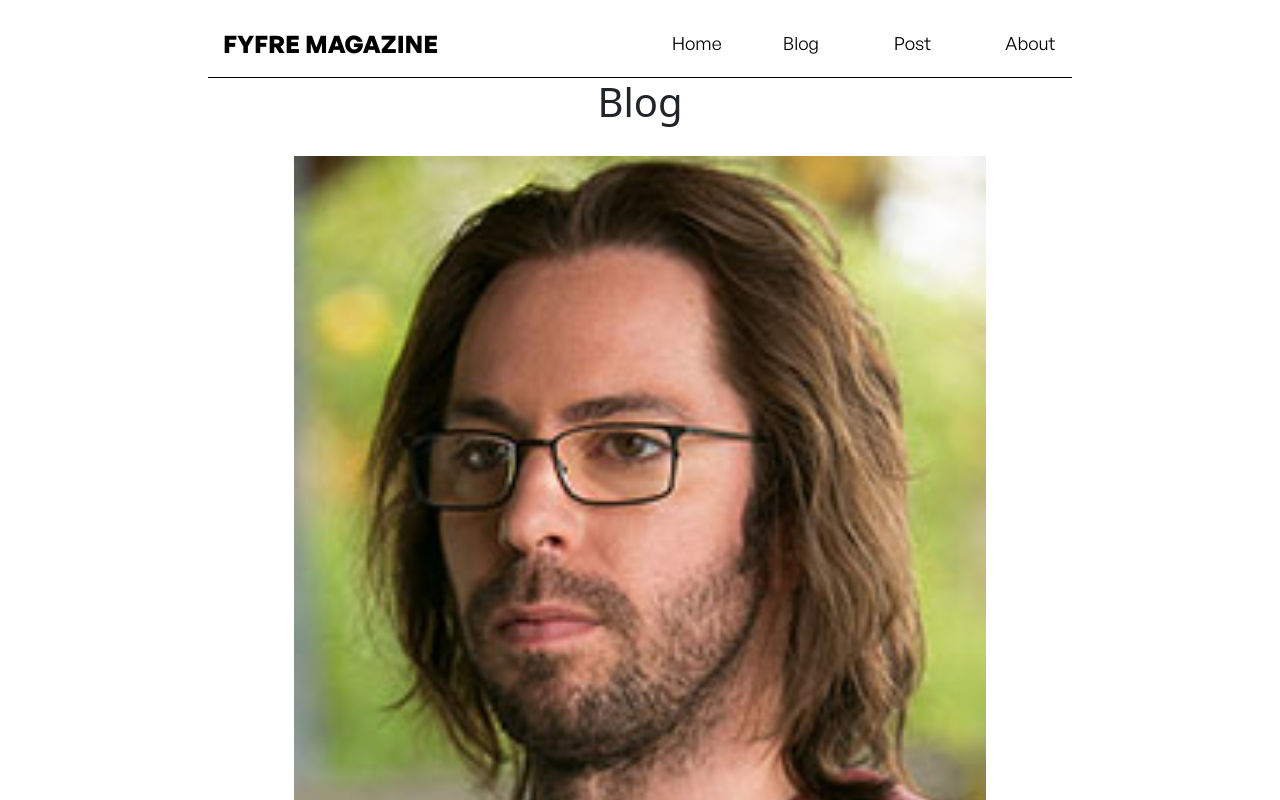
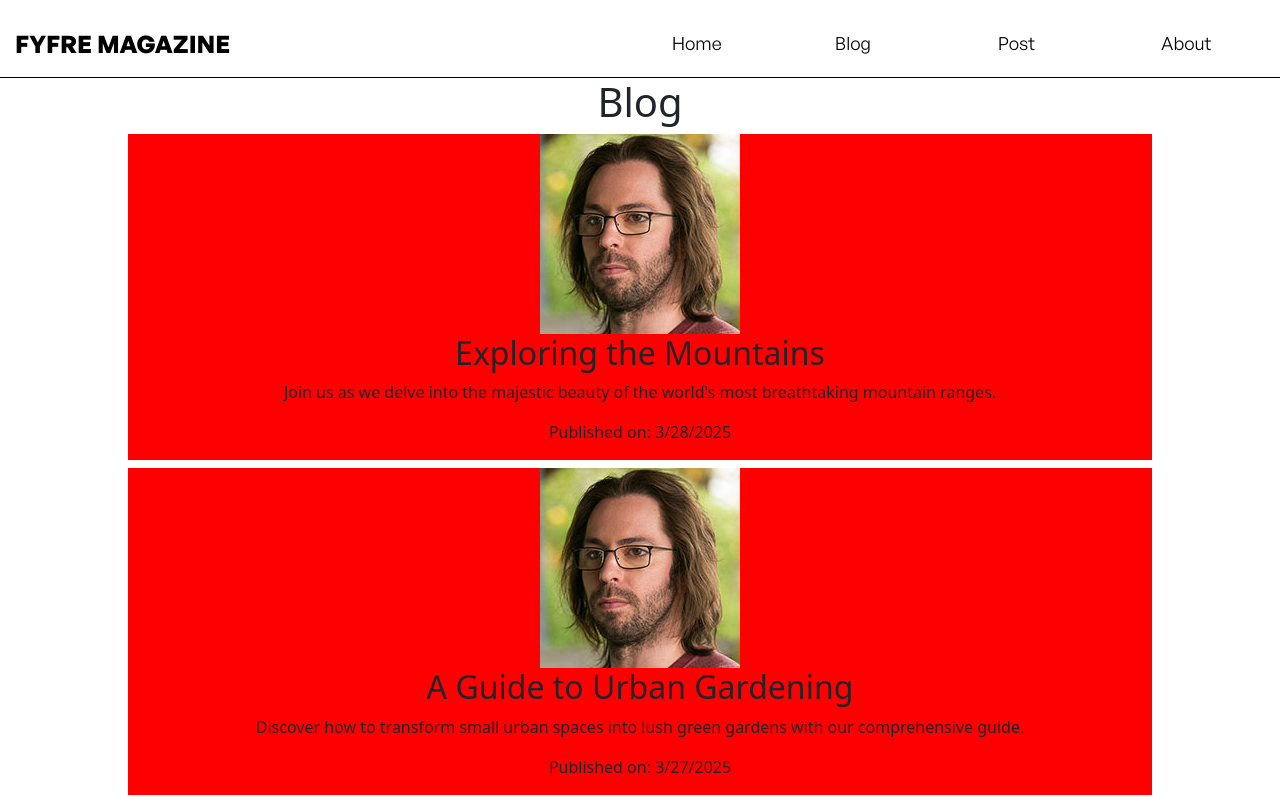
Before and after one commit to Reda-adeR/blog_app_GI, a React (Create React App) app in the folder blogapp/: page /blog in a window 1280 px wide. Shown: the top 800 px of the page. Built offline with nearby package versions, Linux system fonts and the light colour scheme; the HTML template or start-up script is replaced by a standard one.

Commit message:
blog css

```diff
--- a/blogapp/src/blog.css
+++ b/blogapp/src/blog.css
@@ -1,101 +1,15 @@
-/* Blog.css */
 
-/* :root {
-    --primary-color: #333;
-    --secondary-color: #666;
-    --background-color: #f9f9f9;
-    --card-background: #fff;
-    --border-radius: 8px;
-    --shadow-color: rgba(0, 0, 0, 0.1);
-    --font-family: 'Arial', sans-serif;
-  } */
 
-  body {
-    width: 100vw;
-    height: 100vh;
-    margin: 0;
-    padding: 0;
-    display: flex;
-    /* align-items: center; */
-    justify-content: center;
-    font-family: var(--font-family);
-    background-color: var(--background-color);
-  }
 
-.root {
+.blog-post-content, .blog-post, .blog-container {
   display: flex;
-  justify-content: center;
+      flex-direction: column;
+      justify-content: center;
+      align-items: center;
 }
 
-  .blog-container {
-    max-width: 80%;
-    /* margin: 20px auto; */
-    /* padding: 20px; */
-  }
-
-  .blog-title {
-    text-align: center;
-    color: var(--primary-color);
-    margin-bottom: 30px;
-  }
-
-  .blog-post {
-    background-color: var(--card-background);
-    border-radius: var(--border-radius);
-    box-shadow: 0 2px 4px var(--shadow-color);
-    margin-bottom: 20px;
-    overflow: hidden;
-    transition: transform 0.3s ease, box-shadow 0.3s ease;
-  }
-
-  .blog-post:hover {
-    transform: translateY(-5px);
-    box-shadow: 0 4px 8px var(--shadow-color);
-  }
-
-  .blog-post img {
-    width: 100%;
-    height: auto;
-    display: block;
-  }
-
-  .blog-post-content {
-    padding: 20px;
-  }
-
-  .blog-post-title {
-    font-size: 1.5em;
-    color: var(--primary-color);
-    margin-bottom: 10px;
-  }
-
-  .blog-post-description {
-    font-size: 1em;
-    color: var(--secondary-color);
-    line-height: 1.6;
-    margin-bottom: 15px;
-  }
-
-  .blog-post-date {
-    font-size: 0.875em;
-    color: var(--secondary-color);
-    text-align: right;
-  }
-
-  @media (max-width: 768px) {
-    .blog-container {
-      padding: 10px;
-    }
-
-    .blog-post-content {
-      padding: 15px;
-    }
-
-    .blog-post-title {
-      font-size: 1.25em;
-    }
-
-    .blog-post-description {
-      font-size: 0.875em;
-    }
-  }
+.blog-post {
+  width: 80vw;
+  margin-bottom: 1vh;
+  background-color: red;
+}
--- a/blogapp/src/pages/Blog.js
+++ b/blogapp/src/pages/Blog.js
@@ -50,6 +50,7 @@ const Blog = () => {
     <div className="blog-container">
       <h1 className="blog-title">Blog</h1>
       {blogData.map((post, index) => (
+        // <BlogUnit  />
         <div key={index} className="blog-post">
           <img src={`${process.env.PUBLIC_URL}/pictures/gilfoyle.jpg`} alt="" />
           <div className="blog-post-content">
```
